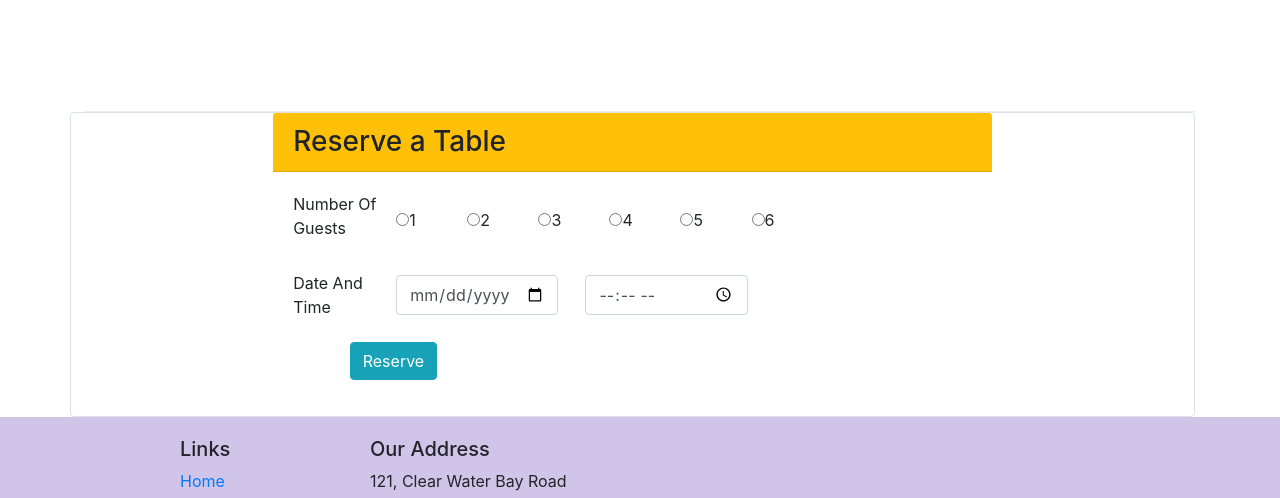
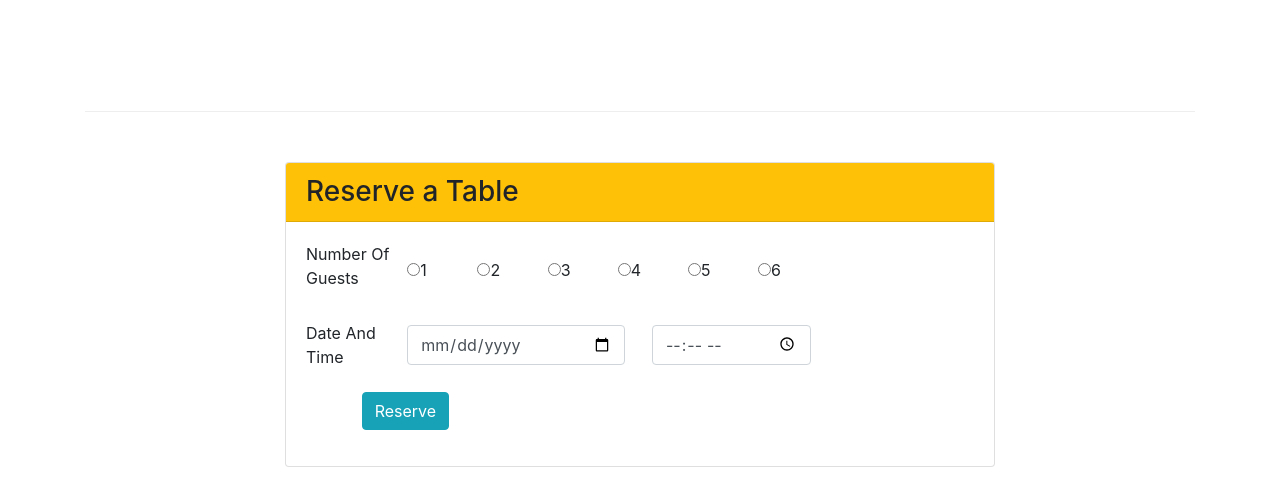
Before and after one commit to prakashatma/coursera-bootstrap-course, a website: page week-3/index.html in a window 1280 px wide. Shown: the part 1823-2321 px from the top of the page. Drawn offline with nearby package versions, Linux system fonts and the light colour scheme.

Commit message:
assignment2

```diff
--- a/week-3/index.html
+++ b/week-3/index.html
@@ -155,16 +155,15 @@
                         <p class="d-none d-sm-block">A unique combination of Indian Uthappam (pancake) and
                             Italian pizza, topped with Cerignola olives, ripe vine
                             cherry tomatoes, Vidalia onion, Guntur chillies and
-                            Buffalo Paneer.</p>
+                            Buff`alo Paneer.</p>
                     </div>
                 </div>
             </div>
         </div>
-
         <div class="row row-content align-items-center">
             <div class="col-12 col-sm-4 order-sm-first col-md-3">
                 <h3>This Month's Promotions</h3>
-            </div>
+            </div>`
             <div class="col col-sm col-md">
                 <div class="media">
                     <img class="d-flex mr-3 img-thumbnail align-self-center order-sm-last"
@@ -176,7 +175,6 @@
                 </div>
             </div>
         </div>
-
         <div class="row row-content align-items-center">
             <div class="col-12 col-sm-4 order-sm-last col-md-3">
                 <h3>Meet our Culinary Specialists</h3>
@@ -197,35 +195,39 @@
                 </div>
             </div>
         </div>
-        <div class="card row mr-0 align-items-center border" id="form">
-            <div class="col-12 col-md-8 ">
-                <h3 class="col-12 col-8 card-header bg-warning">Reserve a Table</h3>
-                <div class="col-12 col-8 card-body">
+        <div class="row row-content align-items-center justify-content-center">
+            <div class="col-12 col-lg-8 ">
+                <div class="card" id="form">
+                    <div>
+                        <h3 class="col-12 col-lg-12 card-header bg-warning">
+                            Reserve a Table
+                        </h3>
+                        <div class="col-12 col-lg-12 card-body">
                             <form>
                                 <div class="form-group row">
                                     <label for="no of guests" class="col-12 col-md-2 col-lg-2">Number Of Guests</label>
-                                    <div class="col-2 col-md-1 form-check-inline">
+                                    <div class="col-1 col-md-1 col-lg-1 form-check-inline">
                                         <input type="radio" id="no_of_guests" name="no of guests" placeholder="number of guests">1
                                     </div>
-                                    <div class="col-2 col-md-1  form-check-inline">
+                                    <div class="col-1 col-md-1 col-lg-1  form-check-inline">
                                         <input type="radio" id="no_of_guests" name="no of guests" placeholder="number of guests">2
                                     </div>
-                                    <div class="col-2 col-md-1 form-check-inline">
+                                    <div class="col-1 col-md-1 col-lg-1 form-check-inline">
                                         <input type="radio" id="no_of_guests" name="no of guests" placeholder="number of guests">3
                                     </div>
-                                    <div class="col-2 col-md-1 form-check-inline">
+                                    <div class="col-1 col-md-1 col-lg-1 form-check-inline">
                                         <input type="radio" id="no_of_guests" name="no of guests" placeholder="number of guests">4
                                     </div>
-                                    <div class="col-2 col-md-1 form-check-inline">
+                                    <div class="col-1 col-md-1 col-lg-1 form-check-inline">
                                         <input type="radio" id="no_of_guests" name="no of guests" placeholder="number of guests">5
                                     </div>
-                                    <div class="col-2 col-md-1 form-check-inline">
+                                    <div class="col-1 col-md-1 col-lg-1 form-check-inline">
                                         <input type="radio" id="no_of_guests" name="no of guests" placeholder="number of guests">6
                                     </div>
                                 </div>
                                 <div class="form-group row">
-                                    <label for="Date And Time" class="col-12 col-md-2 col-form-label">Date And Time</label>
-                                    <div class=" col-12 col-md-3 col-lg-3 form-check-inline">
+                                    <label for="Date And Time" class="col-12 col-md-2 col-lg-2 col-form-label">Date And Time</label>
+                                    <div class=" col-12 col-md-3 col-lg-4 form-check-inline">
                                         <input type="date" class="form-control" id="date" name="date" placeholder="Date">
                                     </div>
                                     <div class="col-12 col-md-3 col-lg-3 form-check-inline">
@@ -239,11 +241,10 @@
                                 </div>
                             </form>
                         </div>
+                    </div>
                 </div>
             </div>
-
         </div>
-
     </div>
 
     <footer class="footer">
```
Also changed, not shown: week-3/css/style.css (line endings or trailing spaces).
